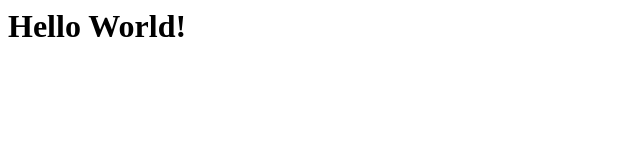
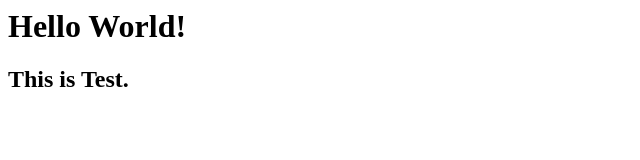
Before and after one commit to yamamotoyama/test2, a plain HTML site: page index.html in a window 1280 px wide. Shown: the whole page, without its empty margins (0-640 px from the left). Drawn offline with Linux system fonts and the light colour scheme.

Commit message:
Update index.html

```diff
--- a/index.html
+++ b/index.html
@@ -1,5 +1,6 @@
 <html>
 <body>
 <h1>Hello World!</h1>
+  <h2>This is Test.</h2>
 </body>
 </html>
```
